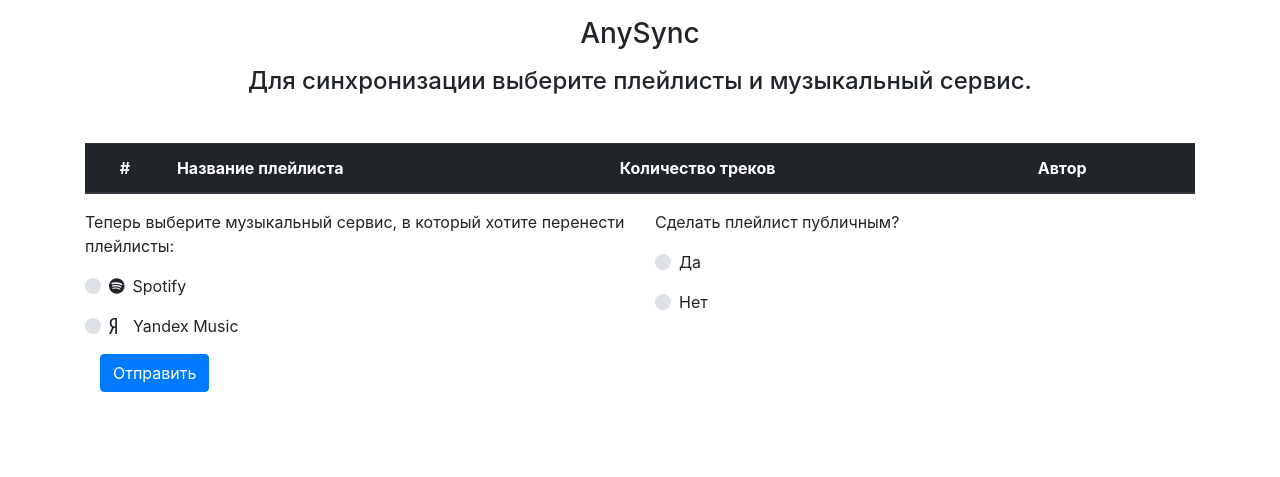
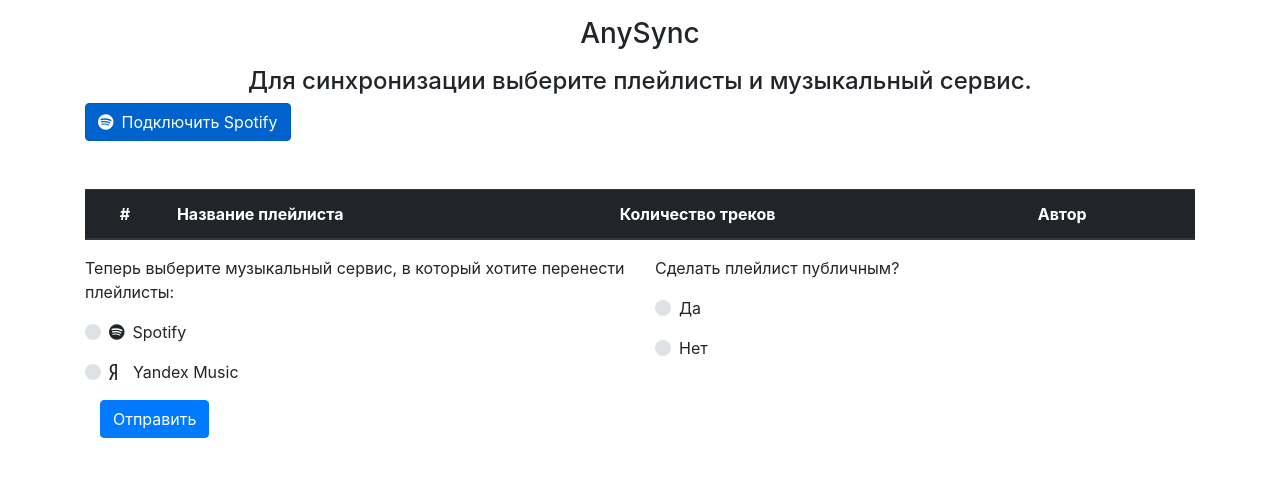
Before and after one commit to brintadis/any-sync, a Flask app: page /users/synchronization in a window 1280 px wide. Shown: the part 70-547 px from the top of the page. Run offline with Flask 2, Linux system fonts and the light colour scheme; the visitor is signed in with stand-in values (Sample User, id 1); data comes from the database, SQL or seed files in the repository; data that the repository does not hold is empty; some libraries are stand-ins or nearby versions.

Commit message:
spotify sync done,  but need some refactoring

```diff
--- a/webapp/spotify/spotify.py
+++ b/webapp/spotify/spotify.py
@@ -68,16 +68,7 @@ def session_cache_path():
     return CACHES_FOLDER + str(current_user.id)
 
 
-def sync_to_spotify(playlist_ids, public_playlist):
-    """Creating a playlist and adding tracks into the playlist.
-
-    Args:
-        tracks (`SQLQeury`): list of tracks from DB.
-        playlist_to_create (`SQLQeury`): Playlist from DB,
-        that you want to create.
-        public_playlist (`bool`): Will be the playlist private or not.
-    """
-
+def spotify_auth():
     cache_handler = spotipy.cache_handler.CacheFileHandler(
         cache_path=session_cache_path()
     )
@@ -92,8 +83,18 @@ def sync_to_spotify(playlist_ids, public_playlist):
             # cache_path=f"webapp/spotify/cache/{current_user.id}/token.txt",
         )
 
-    auth_manager.get_access_token(os.getenv("token"))
-    print(auth_manager.validate_token(cache_handler.get_cached_token()))
+    return auth_manager
+
+
+def sync_to_spotify(playlist_ids, public_playlist, auth_manager):
+    """Creating a playlist and adding tracks into the playlist.
+
+    Args:
+        tracks (`SQLQeury`): list of tracks from DB.
+        playlist_to_create (`SQLQeury`): Playlist from DB,
+        that you want to create.
+        public_playlist (`bool`): Will be the playlist private or not.
+    """
 
     sp = spotipy.Spotify(auth_manager=auth_manager)
 
--- a/webapp/templates/user/synchronization.html
+++ b/webapp/templates/user/synchronization.html
@@ -3,6 +3,7 @@
 {% block content %}
 <h3 class="text-center mt-3 mb-3">AnySync</h3>
 <h4 class="text-center">Для синхронизации выберите плейлисты и музыкальный сервис.</h4>
+<a href="{{ url_for('user.spotifyoauth') }}" class="btn btn-primary btn-md active" role="button" aria-pressed="true"><i class="fa-brands fa-spotify mr-2"></i>Подключить Spotify</a>
 <form action="/users/sync-playlist">
 	<table class="table table-striped mt-5">
 	<thead class="thead-dark">
--- a/webapp/user/views.py
+++ b/webapp/user/views.py
@@ -1,12 +1,11 @@
 from datetime import datetime
-import os
 
 from flask import Blueprint, flash, redirect, render_template, request, url_for
 from flask_login import login_required, login_user, logout_user, current_user
 
 from webapp.db import db
 
-from webapp.spotify.spotify import sync_to_spotify
+from webapp.spotify.spotify import spotify_auth, sync_to_spotify
 
 from webapp.user.forms import LoginForm, RegistrationForm
 from webapp.user.models import User
@@ -31,10 +30,10 @@ def profile():
 @blueprint.route("/spotifyoauth")
 @login_required
 def spotifyoauth():
+    auth_manager = spotify_auth()
+    auth_manager.get_access_token(request.args.get('code'))
     token = request.args.get('code')
     print(token)
-    os.environ["token"] = token
-    print(os.getenv("token"))
 
     return redirect(url_for('user.synchronization'))
 
@@ -47,9 +46,11 @@ def sync_playlist():
     public_playlist = request.values.get('public_playlist') == 'True'
 
     if music_service == 'Spotify':
+        auth_manager = spotify_auth()
         sync_to_spotify(
             playlist_ids=playlist_ids,
-            public_playlist=public_playlist
+            public_playlist=public_playlist,
+            auth_manager=auth_manager
         )
 
     return redirect(url_for('user.synchronization'))
```
Also changed, not shown: 1 other file.
